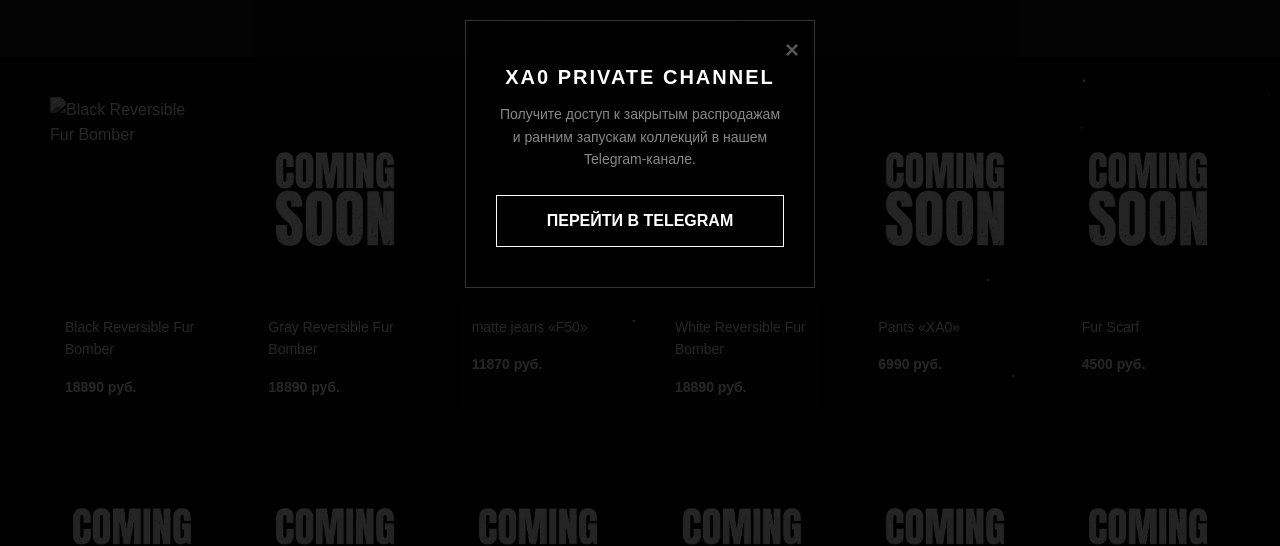
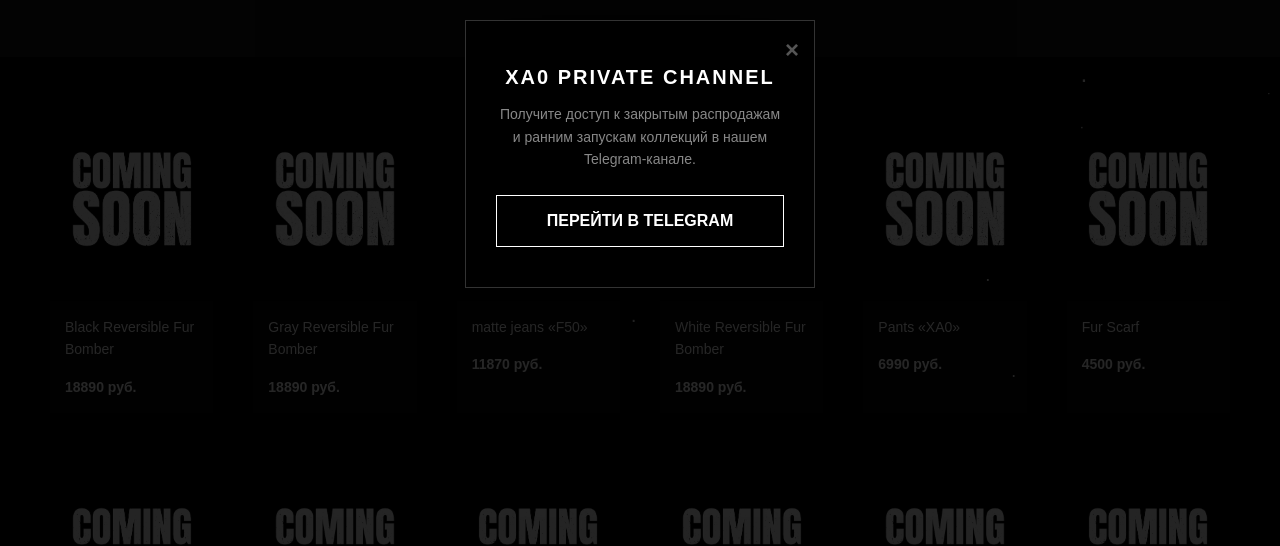
Before and after one commit to Fluggerin/xaoxaoversion1, a plain HTML site: page index.html in a window 1280 px wide. Shown: the part 246-792 px from the top of the page. Drawn offline with Linux system fonts and the light colour scheme; a web font is replaced by a local one.

Commit message:
index.html

```diff
--- a/index.html
+++ b/index.html
@@ -44,7 +44,7 @@
 
         <section class="product-showcase">
             <div class="product-item" data-name="Black Reversible Fur Bomber" data-price="18890" data-image="img/my_image.jpg">
-                <img src="img/my_image.jpg" alt="Black Reversible Fur Bomber">
+                <img src="my_image.jpg" alt="Black Reversible Fur Bomber">
                 <p>Black Reversible Fur Bomber</p>
                 <p class="price">18890 руб.</p>
             </div>
```
